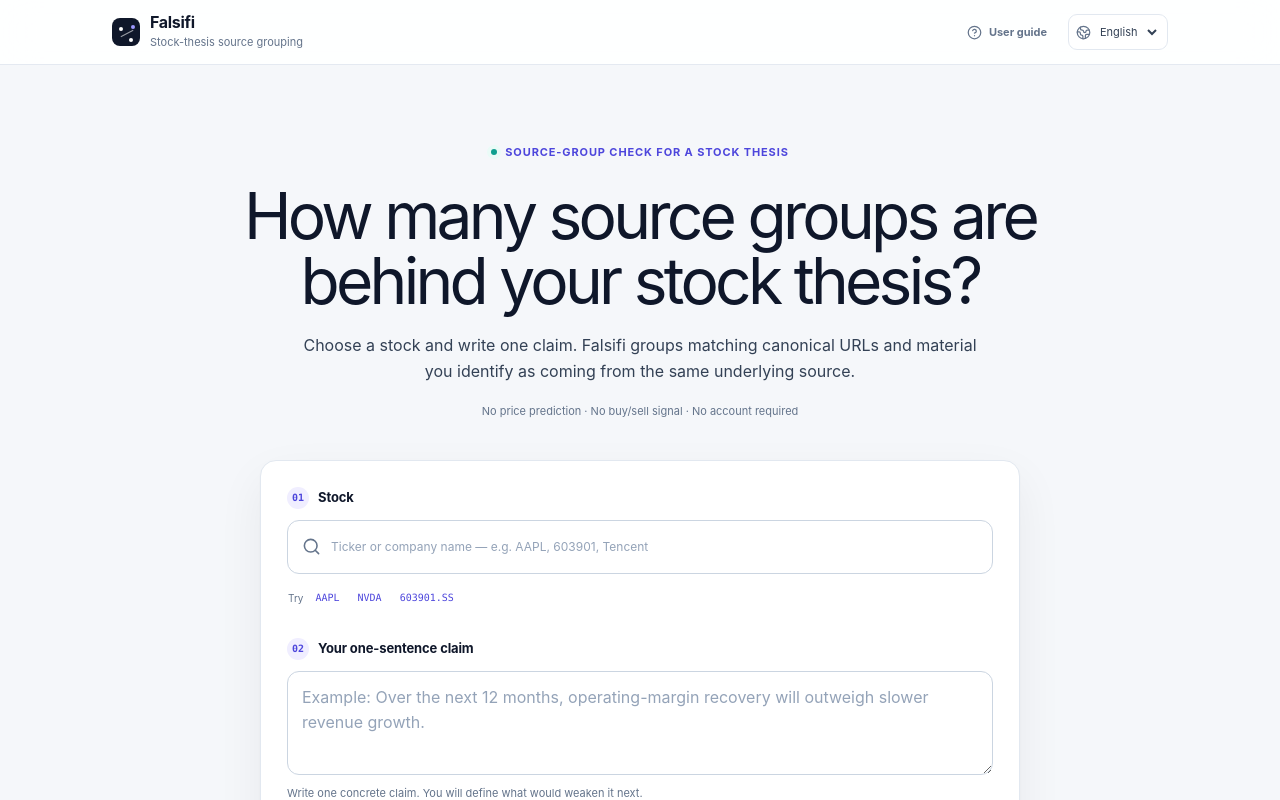
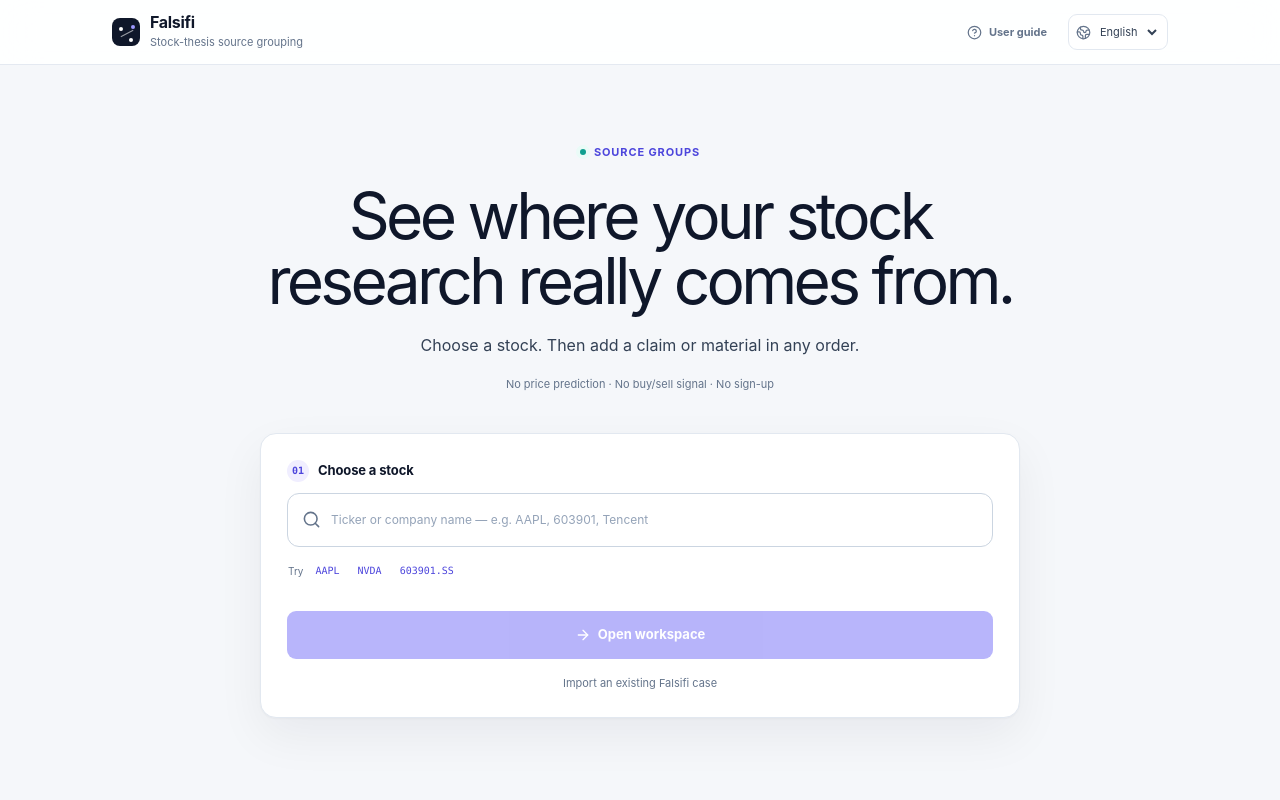
Before and after one commit to Nerowan08/Falsifi, a Next.js app: page / in a window 1280 px wide. Shown: the top 800 px of the page. Built offline with nearby package versions, Linux system fonts and the light colour scheme.

Commit message:
Update components/market-workspace.tsx for user-led workflow

```diff
--- a/components/market-workspace.tsx
+++ b/components/market-workspace.tsx
@@ -32,10 +32,6 @@ type MarketCopy = {
   heroBody: string;
   searchPlaceholder: string;
   searchLabel: string;
-  thesisLabel: string;
-  thesisPlaceholder: string;
-  thesisHelp: string;
-  thesisRequired: string;
   productBoundary: string;
   selectedStock: string;
   marketsLabel: string;
@@ -45,6 +41,7 @@ type MarketCopy = {
   noAccount: string;
   delayed: string;
   searchHint: string;
+  chooseResult: string;
   empty: string;
   unavailable: string;
   errors: {
@@ -79,18 +76,13 @@ type MarketCopy = {
 
 const MARKET_COPY: Record<Locale, MarketCopy> = {
   en: {
-    heroEyebrow: "Source-group check for a stock thesis",
-    heroTitle: "How many source groups are behind your stock thesis?",
+    heroEyebrow: "Source groups",
+    heroTitle: "See where your stock research really comes from.",
     heroBody:
-      "Choose a stock and write one claim. Falsifi groups matching canonical URLs and material you identify as coming from the same underlying source.",
+      "Choose a stock. Then add a claim or material in any order.",
     searchPlaceholder: "Ticker or company name — e.g. AAPL, 603901, Tencent",
-    searchLabel: "Stock",
-    thesisLabel: "Your one-sentence claim",
-    thesisPlaceholder:
-      "Example: Over the next 12 months, operating-margin recovery will outweigh slower revenue growth.",
-    thesisHelp: "Write one concrete claim. You will define what would weaken it next.",
-    thesisRequired: "Write a specific claim of at least 12 characters.",
-    productBoundary: "No price prediction · No buy/sell signal · No account required",
+    searchLabel: "Choose a stock",
+    productBoundary: "No price prediction · No buy/sell signal · No sign-up",
     selectedStock: "Selected",
     marketsLabel: "Stock markets",
     markets: {
@@ -104,6 +96,7 @@ const MARKET_COPY: Record<Locale, MarketCopy> = {
     noAccount: "No Falsifi sign-up or market-data API key",
     delayed: "Market time and retrieval time shown",
     searchHint: "Type a company name or ticker to search.",
+    chooseResult: "Choose a stock from the results.",
     empty: "No matching listed stock was found.",
     unavailable:
       "Market context is unavailable, but you can still check your evidence.",
@@ -114,8 +107,8 @@ const MARKET_COPY: Record<Locale, MarketCopy> = {
         "There is not enough history for market context; the evidence check can still continue.",
       notFound: "No listed stock was found for that ticker.",
     },
-    analyzing: "Preparing the evidence check…",
-    analyze: "Check my thesis",
+    analyzing: "Opening…",
+    analyze: "Open workspace",
     changeStock: "Change stock",
     importCase: "Import an existing Falsifi case",
     overview: "Market overview",
@@ -139,18 +132,12 @@ const MARKET_COPY: Record<Locale, MarketCopy> = {
       "Quotes may be delayed or incomplete. The latest daily bar and volume can be provisional before market close. Verify material figures with the exchange or issuer.",
   },
   "zh-CN": {
-    heroEyebrow: "股票判断来源归组工具",
-    heroTitle: "这项股票判断背后，有多少个来源组？",
-    heroBody:
-      "选择一只股票，写下一项判断。Falsifi 会将相同规范化网址，以及你明确标记为同源的材料归为一组。",
+    heroEyebrow: "材料来源检查",
+    heroTitle: "把重复来源的股票材料归到一起",
+    heroBody: "选择股票后，按需写判断或添加材料。",
     searchPlaceholder: "股票代码或公司名称，例如 AAPL、603901、腾讯",
-    searchLabel: "股票",
-    thesisLabel: "用一句话写下你的判断",
-    thesisPlaceholder:
-      "例如：未来 12 个月，永创智能的海外扩张将带动收入增速回升。",
-    thesisHelp: "只写一个具体判断；下一步再写什么情况会削弱它。",
-    thesisRequired: "请写下一项不少于 12 个字符的具体判断。",
-    productBoundary: "不预测股价 · 不给买卖建议 · 无需账户",
+    searchLabel: "选择股票",
+    productBoundary: "不预测 · 不荐股 · 无需注册",
     selectedStock: "已选择",
     marketsLabel: "股票市场",
     markets: {
@@ -164,17 +151,18 @@ const MARKET_COPY: Record<Locale, MarketCopy> = {
     noAccount: "无需注册 Falsifi，也无需行情 API Key",
     delayed: "区分行情时间与获取时间",
     searchHint: "输入公司名称或股票代码开始搜索。",
+    chooseResult: "请从搜索结果中选择一只股票。",
     empty: "没有找到匹配的上市股票。",
-    unavailable: "行情背景暂时不可用，但仍可继续核查证据。",
+    unavailable: "暂时没有行情，但仍可继续整理材料。",
     errors: {
       invalidSymbol: "请输入有效的上市股票代码。",
       unsupportedInstrument: "当前工作台仅支持上市股票。",
       insufficientHistory:
-        "该股票历史数据不足以生成行情背景，但仍可继续核查证据。",
+        "该股票历史数据不足，但仍可继续整理材料。",
       notFound: "没有找到该代码对应的上市股票。",
     },
-    analyzing: "正在准备证据核查…",
-    analyze: "检查我的判断",
+    analyzing: "正在打开…",
+    analyze: "进入工具",
     changeStock: "更换股票",
     importCase: "导入已有 Falsifi 案例",
     overview: "行情概览",
@@ -198,17 +186,11 @@ const MARKET_COPY: Record<Locale, MarketCopy> = {
       "行情可能延迟或不完整；交易时段内最新日线与成交量可能尚未收盘。重大数据请以交易所或公司披露为准。",
   },
   ja: {
-    heroEyebrow: "株式仮説の出典グループ確認",
-    heroTitle: "その株式仮説の背後には、いくつの出典グループがありますか？",
-    heroBody:
-      "銘柄と一つの仮説を入力します。同じ正規化URLと、同一の底層ソースだと明示した資料をグループ化します。",
+    heroEyebrow: "資料の出典整理",
+    heroTitle: "同じ出典の株式資料をまとめます",
+    heroBody: "まず銘柄を選びます。その後は、仮説と資料を好きな順番で追加できます。",
     searchPlaceholder: "ティッカーまたは企業名 — AAPL、603901、Tencent",
-    searchLabel: "銘柄",
-    thesisLabel: "一文の仮説",
-    thesisPlaceholder:
-      "例：今後12か月、営業利益率の回復が売上成長の鈍化を上回る。",
-    thesisHelp: "具体的な仮説を一つ書き、次の画面で弱める条件を定義します。",
-    thesisRequired: "12文字以上の具体的な仮説を入力してください。",
+    searchLabel: "銘柄を選ぶ",
     productBoundary: "株価予測なし · 売買推奨なし · 登録不要",
     selectedStock: "選択済み",
     marketsLabel: "株式市場",
@@ -223,6 +205,7 @@ const MARKET_COPY: Record<Locale, MarketCopy> = {
     noAccount: "Falsifi登録・市場データAPIキー不要",
     delayed: "市場時刻と取得時刻を区別",
     searchHint: "企業名またはティッカーを入力してください。",
+    chooseResult: "検索結果から銘柄を選んでください。",
     empty: "一致する上場銘柄が見つかりません。",
     unavailable:
       "市場データは取得できませんが、証拠チェックは続けられます。",
@@ -233,8 +216,8 @@ const MARKET_COPY: Record<Locale, MarketCopy> = {
         "市場背景に必要な履歴が不足していますが、証拠チェックは続けられます。",
       notFound: "そのティッカーに一致する上場株式が見つかりません。",
     },
-    analyzing: "証拠チェックを準備中…",
-    analyze: "仮説を確認",
+    analyzing: "開いています…",
+    analyze: "ツールを開く",
     changeStock: "銘柄を変更",
     importCase: "既存の Falsifi ケースを読み込む",
     overview: "市場スナップショット",
@@ -258,17 +241,11 @@ const MARKET_COPY: Record<Locale, MarketCopy> = {
       "価格は遅延・欠損する場合があります。取引時間中の最新日足と出来高は暫定値の場合があります。重要な数値は取引所・発行体で確認してください。",
   },
   es: {
-    heroEyebrow: "Comprobación de grupos de fuentes",
-    heroTitle: "¿Cuántos grupos de fuentes hay detrás de tu tesis?",
-    heroBody:
-      "Elige una acción y escribe una tesis. Falsifi agrupa URL canónicas iguales y materiales que identifiques como procedentes de la misma fuente.",
+    heroEyebrow: "Fuentes del material",
+    heroTitle: "Agrupa el material bursátil que viene de la misma fuente",
+    heroBody: "Primero elige una acción. Después añade la tesis y el material en el orden que prefieras.",
     searchPlaceholder: "Ticker o empresa — AAPL, 603901, Tencent",
-    searchLabel: "Acción",
-    thesisLabel: "Tu tesis en una frase",
-    thesisPlaceholder:
-      "Ejemplo: en 12 meses, la recuperación del margen compensará el menor crecimiento.",
-    thesisHelp: "Escribe una sola tesis concreta; después definirás qué la debilitaría.",
-    thesisRequired: "Escribe una tesis concreta de al menos 12 caracteres.",
+    searchLabel: "Elige una acción",
     productBoundary: "Sin precio objetivo · Sin señal de compra/venta · Sin cuenta",
     selectedStock: "Seleccionada",
     marketsLabel: "Mercados bursátiles",
@@ -283,6 +260,7 @@ const MARKET_COPY: Record<Locale, MarketCopy> = {
     noAccount: "Sin registro en Falsifi ni clave API de mercado",
     delayed: "Hora de mercado y de consulta separadas",
     searchHint: "Escribe el nombre de una empresa o su ticker.",
+    chooseResult: "Elige una acción de los resultados.",
     empty: "No se encontró una acción cotizada coincidente.",
     unavailable:
       "El contexto de mercado no está disponible, pero puedes continuar con la comprobación.",
@@ -293,8 +271,8 @@ const MARKET_COPY: Record<Locale, MarketCopy> = {
         "No hay historial suficiente para el contexto de mercado, pero la comprobación puede continuar.",
       notFound: "No se encontró una acción cotizada con ese ticker.",
     },
-    analyzing: "Preparando la comprobación…",
-    analyze: "Comprobar mi tesis",
+    analyzing: "Abriendo…",
+    analyze: "Abrir herramienta",
     changeStock: "Cambiar acción",
     importCase: "Importar un caso de Falsifi",
     overview: "Instantánea de mercado",
@@ -392,14 +370,12 @@ export function StockPicker({
   locale: Locale;
   onSelect: (
     stock: StockSearchResult,
-    thesis: string,
     snapshot?: MarketSnapshot,
   ) => void;
   onImport: () => void;
 }) {
   const text = marketUi(locale);
   const [query, setQuery] = useState("");
-  const [thesis, setThesis] = useState("");
   const [selectedStock, setSelectedStock] =
     useState<StockSearchResult | null>(null);
   const [results, setResults] = useState<StockSearchResult[]>([]);
@@ -408,7 +384,6 @@ export function StockPicker({
   const [loadingSymbol, setLoadingSymbol] = useState("");
   const [error, setError] = useState("");
   const trimmedQuery = query.trim();
-  const trimmedThesis = thesis.trim();
   const region: MarketRegion = "all";
   const minimumLength = /^\d+$/.test(trimmedQuery) ? 1 : 2;
   const queryReady = trimmedQuery.length >= minimumLength;
@@ -470,10 +445,6 @@ export function StockPicker({
   ]);
 
   const analyze = async (stock: StockSearchResult) => {
-    if (trimmedThesis.length < 12) {
-      setError(text.thesisRequired);
-      return;
-    }
     setLoadingSymbol(stock.symbol);
     setError("");
     try {
@@ -492,7 +463,7 @@ export function StockPicker({
             failure.code === "INSUFFICIENT_HISTORY" ||
             failure.code === "SERVICE_UNAVAILABLE"
           ) {
-            onSelect(stock, trimmedThesis);
+            onSelect(stock);
             return;
           }
         } catch {
@@ -502,7 +473,7 @@ export function StockPicker({
       }
       const body = (await response.json()) as { snapshot?: unknown };
       if (!isMarketSnapshot(body.snapshot)) throw new Error(text.unavailable);
-      onSelect(stock, trimmedThesis, body.snapshot);
+      onSelect(stock, body.snapshot);
     } catch (caught) {
       setError(caught instanceof Error ? caught.message : text.unavailable);
     } finally {
@@ -512,18 +483,12 @@ export function StockPicker({
 
   const submit = (event: FormEvent) => {
     event.preventDefault();
-    if (trimmedThesis.length < 12) {
-      setError(text.thesisRequired);
-      return;
-    }
     if (selectedStock) {
       void analyze(selectedStock);
       return;
     }
-    if (visibleResults[0]) {
-      setSelectedStock(visibleResults[0]);
-      setQuery(visibleResults[0].symbol);
-      void analyze(visibleResults[0]);
+    if (visibleResults.length) {
+      setError(text.chooseResult);
       return;
     }
     const symbol = normalizeSymbolInput(trimmedQuery, region);
@@ -634,22 +599,6 @@ export function StockPicker({
             </div>
           )}
 
-          <label className="start-field" htmlFor="thesis-input">
-            <span>02</span>
-            <strong>{text.thesisLabel}</strong>
-          </label>
-          <textarea
-            id="thesis-input"
-            value={thesis}
-            onChange={(event) => setThesis(event.target.value)}
-            placeholder={text.thesisPlaceholder}
-            rows={3}
-            minLength={12}
-            maxLength={5000}
-            required
-          />
-          <small className="thesis-help">{text.thesisHelp}</small>
-
           {error && (
             <p className="market-error" role="alert">
               {error}
@@ -661,7 +610,6 @@ export function StockPicker({
             className="button primary start-submit"
             disabled={
               !trimmedQuery ||
-              trimmedThesis.length < 12 ||
               Boolean(loadingSymbol) ||
               isSearching
             }
```
